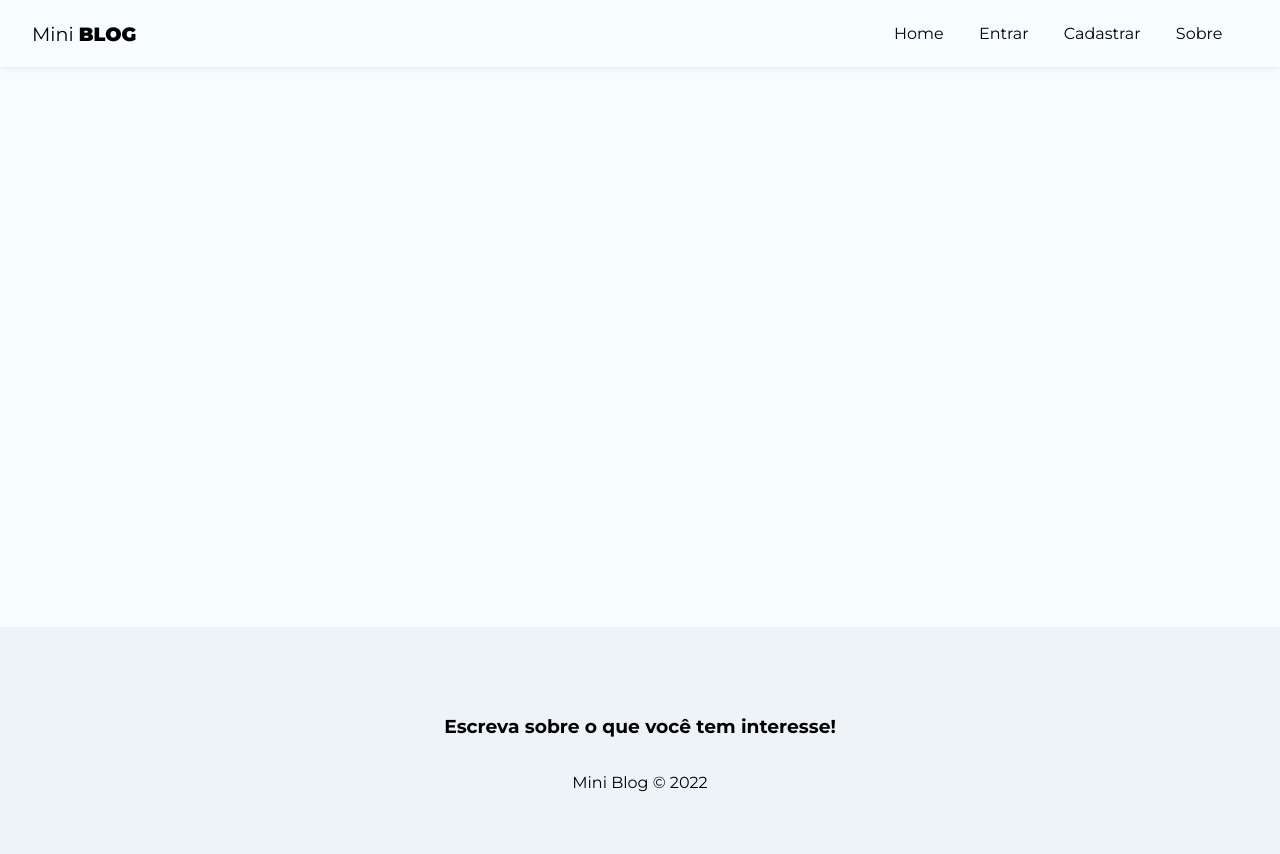
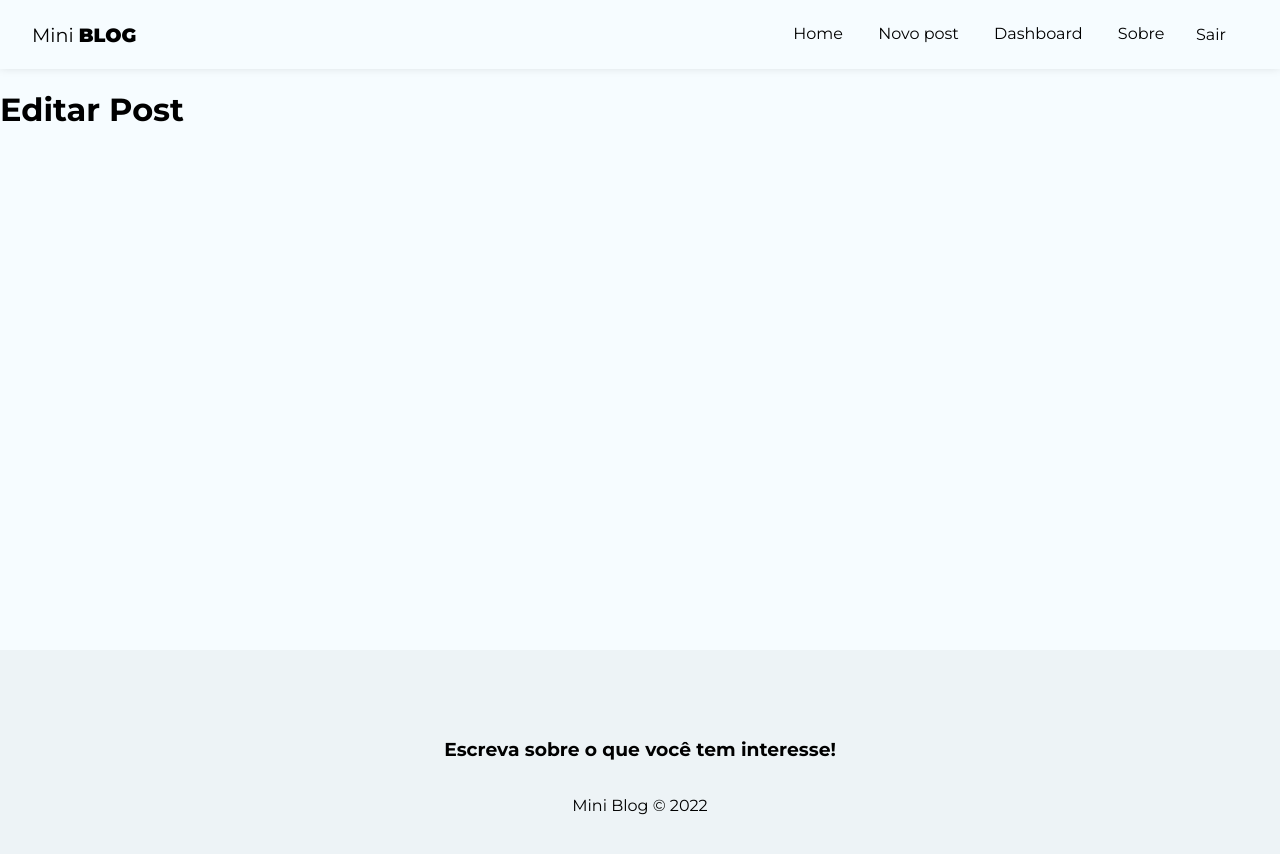
Before and after one commit to obrunomuniz/miniblog, a React (Vite) app: page /posts/edit/1 in a window 1280 px wide. Shown: the top 854 px of the page. Built offline with nearby package versions, Linux system fonts and the light colour scheme; no server answers; sample sign-in values are in the browser's storage.

Commit message:
Start create pages Post, EditPost and Search

```diff
--- a/src/App.jsx
+++ b/src/App.jsx
@@ -1,23 +1,29 @@
-import './App.css'
+import "./App.css";
+
 import { BrowserRouter, Routes, Route, Navigate } from "react-router-dom";
-import Navbar from "./components/Navbar";
-import { Footer } from "./components/Footer"
 import { onAuthStateChanged } from "firebase/auth";
 
 // hooks
 import { useState, useEffect } from "react";
 import { useAuthentication } from "./hooks/useAuthentication";
 
+// pages
+import Home from "./pages/Home/Home";
+import About from "./pages/About/About";
+import Post from "./pages/Post/Post";
+
+// components
+import Navbar from "./components/Navbar";
+import Footer from "./components/Footer";
+import CreatePost from "./pages/CreatePost/CreatePost";
+import Search from "./pages/Search/Search";
+import Login from "./pages/Login/Login";
+import Register from "./pages/Register/Register";
+import Dashboard from "./pages/Dashboard/Dashboard";
+import EditPost from "./pages/EditPost/EditPost";
+
 // context
 import { AuthProvider } from "./contexts/AuthContext";
-
-//pages
-import Home from "./pages/Home/Home";
-import About from "./pages/About/About";
-import Login from "./pages/Login/Login";
-import Register from "./pages/Register/Register";
-import CreatePost from "./pages/CreatePost/CreatePost";
-import Dashboard from "./pages/Dashboard/Dashboard";
 
 function App() {
   const [user, setUser] = useState(undefined);
@@ -36,18 +42,24 @@ function App() {
   }
 
   return (
-    <div className='App'>
-      <AuthProvider value={ user }>
+    <div className="App">
+      <AuthProvider value={{ user }}>
         <BrowserRouter>
           <Navbar />
-          <div className='container'>
-          <Routes>
+          <div className="container">
+            <Routes>
               <Route path="/" element={<Home />} />
               <Route path="/about" element={<About />} />
               <Route
                 path="/posts/create"
                 element={user ? <CreatePost /> : <Navigate to="/login" />}
               />
+              <Route
+                path="/posts/edit/:id"
+                element={user ? <EditPost /> : <Navigate to="/login" />}
+              />
+              <Route path="/posts/:id" element={<Post />} />
+              <Route path="/search" element={<Search />} />
               <Route
                 path="/login"
                 element={!user ? <Login /> : <Navigate to="/" />}
@@ -66,7 +78,7 @@ function App() {
         </BrowserRouter>
       </AuthProvider>
     </div>
-  )
+  );
 }
 
-export default App
+export default App;
--- a/src/components/Footer.jsx
+++ b/src/components/Footer.jsx
@@ -7,3 +7,4 @@ export const Footer = () => {
     <p>Mini Blog &copy; 2022</p>
   </footer>)
 }
+export default Footer
--- a/src/components/Navbar.jsx
+++ b/src/components/Navbar.jsx
@@ -82,4 +82,4 @@ const Navbar = () => {
   );
 };
 
-export default Navbar
+export default Navbar;
--- /dev/null
+++ b/src/pages/EditPost/EditPost.jsx
@@ -0,0 +1,11 @@
+import styles from "./EditPost.module.css"
+
+export const EditPost = () => {
+  return (
+    <div>
+        <h1>Editar Post</h1>
+    </div>
+  )
+}
+
+export default EditPost
--- /dev/null
+++ b/src/pages/Post/Post.jsx
@@ -0,0 +1,10 @@
+import styles from "./Post.module.css"
+
+export const Post = () => {
+  return (
+    <div>
+        <h1>Post</h1>
+    </div>
+  )
+}
+export default Post
--- /dev/null
+++ b/src/pages/Search/Search.jsx
@@ -0,0 +1,10 @@
+import styles from "./Search.module.css"
+
+export const Search = () => {
+  return (
+    <div>
+        <h1>Search</h1>
+    </div>
+  )
+}
+export default Search
```
Also changed, not shown: src/pages/EditPost/EditPost.module.css (added), src/pages/Post/Post.module.css (added), src/pages/Search/Search.module.css (added).
